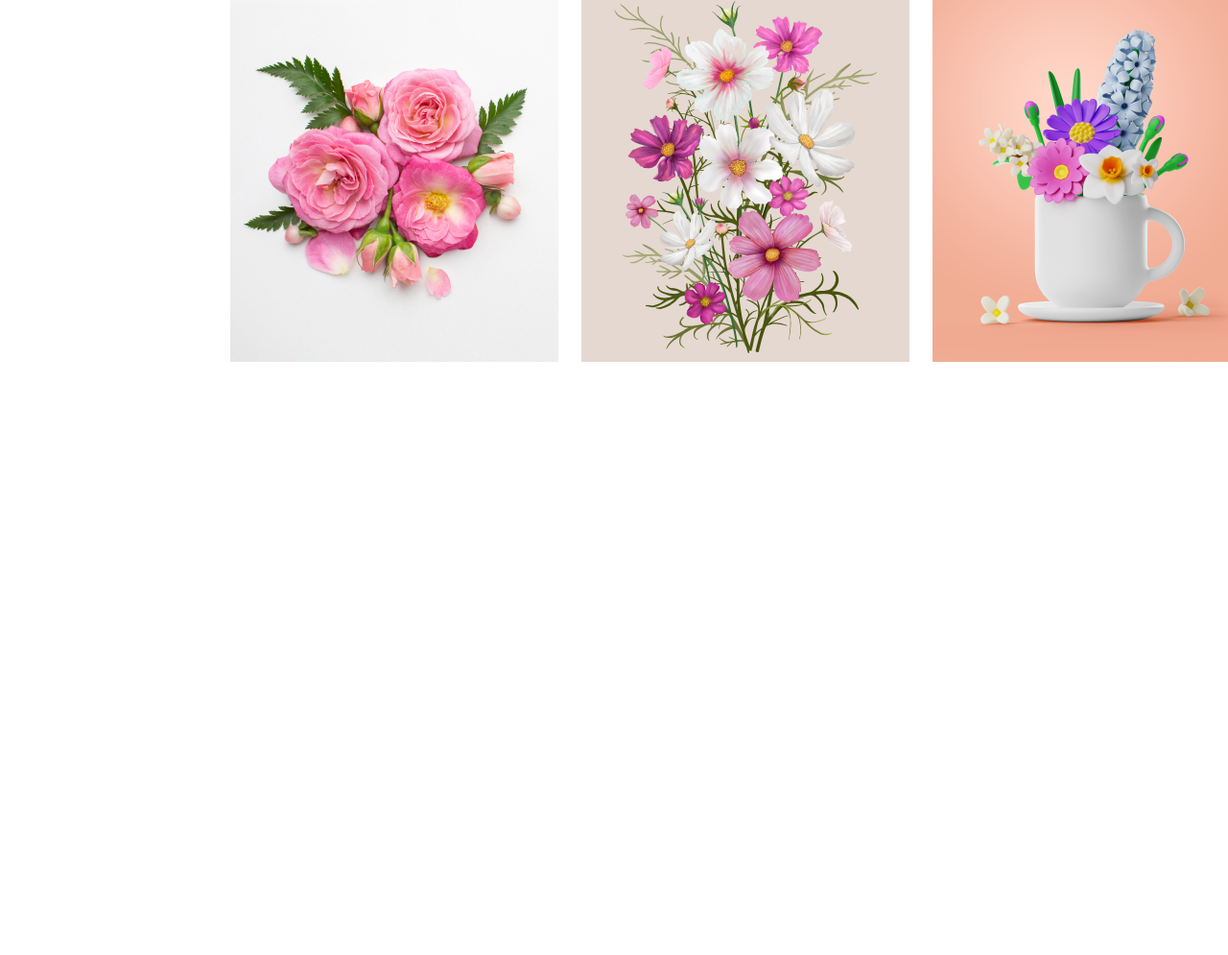
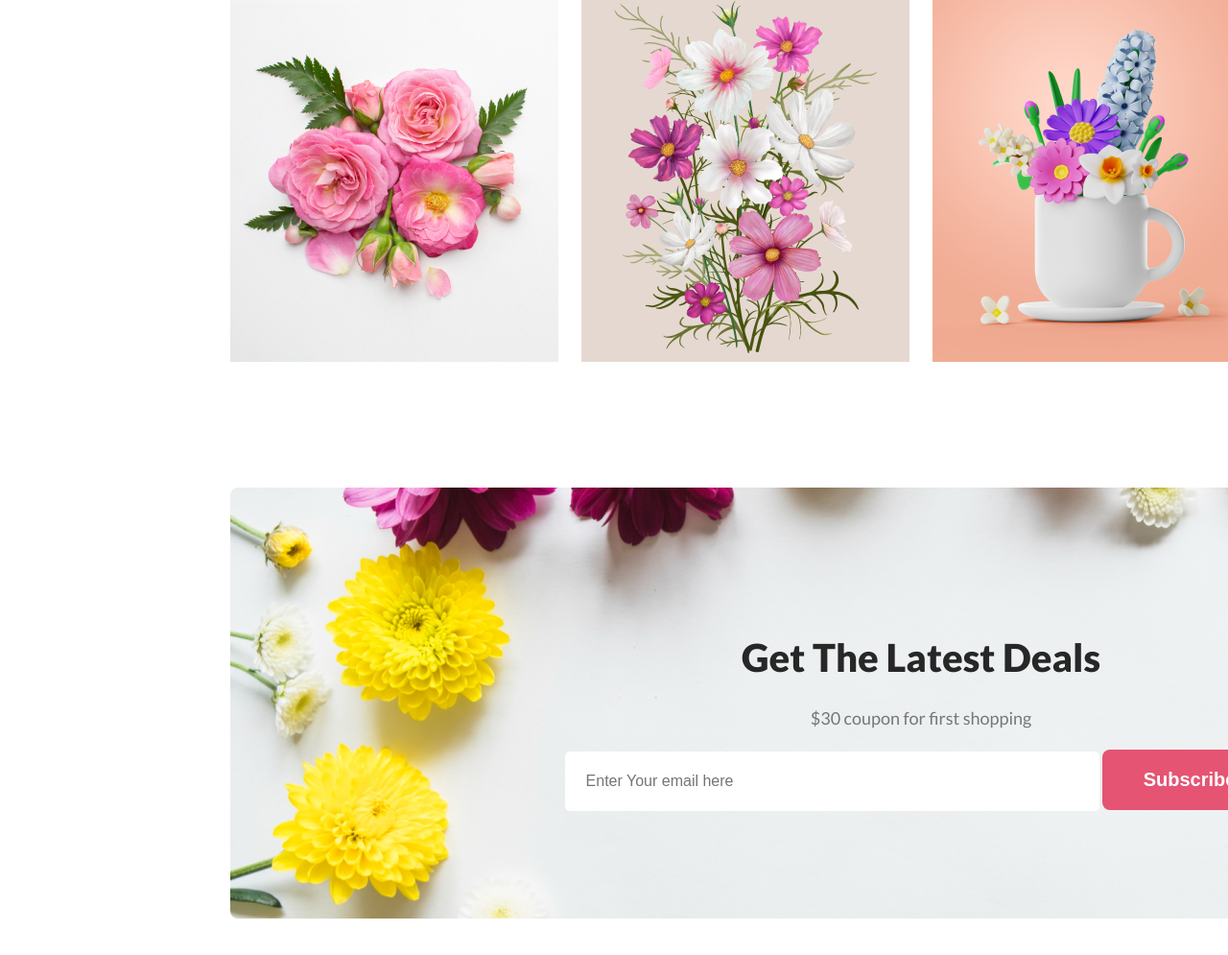
Before and after one commit to shakilarman46/assignmentone, a plain HTML site: page index.html in a window 1280 px wide. Shown: the part 2140-3135 px from the top of the page at 96% size. Before the commit the page ends 2520 px from the top, so only its background shows below. Drawn offline with Linux system fonts and the light colour scheme.

Commit message:
Instagram & Get The Latest Part Done

```diff
--- a/index.html
+++ b/index.html
@@ -28,7 +28,9 @@
             <div class="header-text-content">
 
                 <h1 class="header-title">Let's make beautiful flowers a part of your life.</h1>
-                <p class="header-description">It is a long established fact that a reader will be distracted by the readable content of a page when looking at its layout. The point of using Lorem Ipsum is that it has a more-or-less normal distribution of letters.</p>
+                <p class="header-description">It is a long established fact that a reader will be distracted by the
+                    readable content of a page when looking at its layout. The point of using Lorem Ipsum is that it has
+                    a more-or-less normal distribution of letters.</p>
                 <button class="btn-primary">Shop Now</button>
 
             </div>
@@ -55,7 +57,8 @@
 
             <div class="deal-text-area">
                 <h2 class="deal-title">Hot Deal ! Sale Up To 25% <span class="primary-color">Off</span></h2>
-                <p class="deal-description">It is a long established fact that a reader will be distracted by the readable content of a page when looking at its layout.</p>
+                <p class="deal-description">It is a long established fact that a reader will be distracted by the
+                    readable content of a page when looking at its layout.</p>
                 <div class="deal-btn">
                     <button class="btn-primary">Sign Up</button>
                 </div>
@@ -82,14 +85,15 @@
 
     <!-- Instagram -->
 
-     <div class="insta-text-container">
+    <div class="insta-text-container">
 
         <h3 class="insta-title">Instagram</h3>
-        <p class="insta-description">It is a long established fact that a reader will be distracted by the readable content of a page when looking at its layout.</p>
+        <p class="insta-description">It is a long established fact that a reader will be distracted by the readable
+            content of a page when looking at its layout.</p>
 
-     </div>
+    </div>
 
-     <div class="insta-image-container">
+    <div class="insta-image-container">
 
         <div class="insat-imag"><img src="images/Flower 01.png" alt=""></div>
         <div class="insat-imag"><img src="images/Rectangle 4.png" alt=""></div>
@@ -99,6 +103,26 @@
     </div>
 
 
+    <!-- Get The Latest Deals -->
+
+    <div class="latest-deal-container">
+
+        <div class="latest-content">
+
+                <h3 class="latest-title">Get The Latest Deals</h3>
+                <p class="latest-description">$30 coupon for first shopping</p>
+                <div class="subscribe">
+                    <input type="email" placeholder="Enter Your email here" name="" id="">
+                    <button class="btn-primary">Subscribe</button>
+                </div>
+        </div>
+
+    </div>
+
+    <!-- Instagram & Latest Deals Finished -->
+    <!-- ===================================== -->
+
+
 
 </body>
 
--- a/styles.css
+++ b/styles.css
@@ -18,6 +18,10 @@ body {
     color: #FFF;
     font-size: 20px;
     font-weight: 700;
+}
+
+.primary-color {
+    color: #E55473;
 }
 
 
@@ -91,9 +95,7 @@ body {
     margin-bottom: 0;
 }
 
-.primary-color {
-    color: #E55473;
-}
+
 
 .deal-description {
     color: rgba(39, 39, 39, 0.60);
@@ -139,9 +141,57 @@ body {
     margin-bottom: 48px;
 }
 
-.insta-image-container{
+.insta-image-container {
     display: flex;
     gap: 24px;
     justify-content: space-between;
     margin: 0 240px;
 }
+
+/* Latest Deal Part */
+/* ================== */
+
+.latest-deal-container {
+    background-image: url('images/Rectangle\ 9.png');
+    margin: 0 240px;
+    height: 449px;
+    width: 1440px;
+    text-align: center;
+    display: flex;
+    justify-content: center;
+    align-items: center;
+    margin-top: 128px;
+    margin-bottom: 128px;
+}
+
+
+.latest-title {
+    color: #272727;
+    text-align: center;
+    font-size: 40px;
+    font-weight: 800;
+    margin-bottom: 24px;
+}
+
+.latest-description {
+    color: rgba(39, 39, 39, 0.60);
+    text-align: center;
+    font-size: 18px;
+    font-weight: 400;
+    line-height: 30px;
+    /* 166.667% */
+}
+
+input{
+color: rgba(39, 39, 39, 0.60);
+font-size: 16px;
+font-weight: 400;
+border: 0;
+border-radius: 5px;
+padding: 22px 22px;
+width: 513px;
+}
+
+.subscribe{
+    text-align: center;
+}
```
